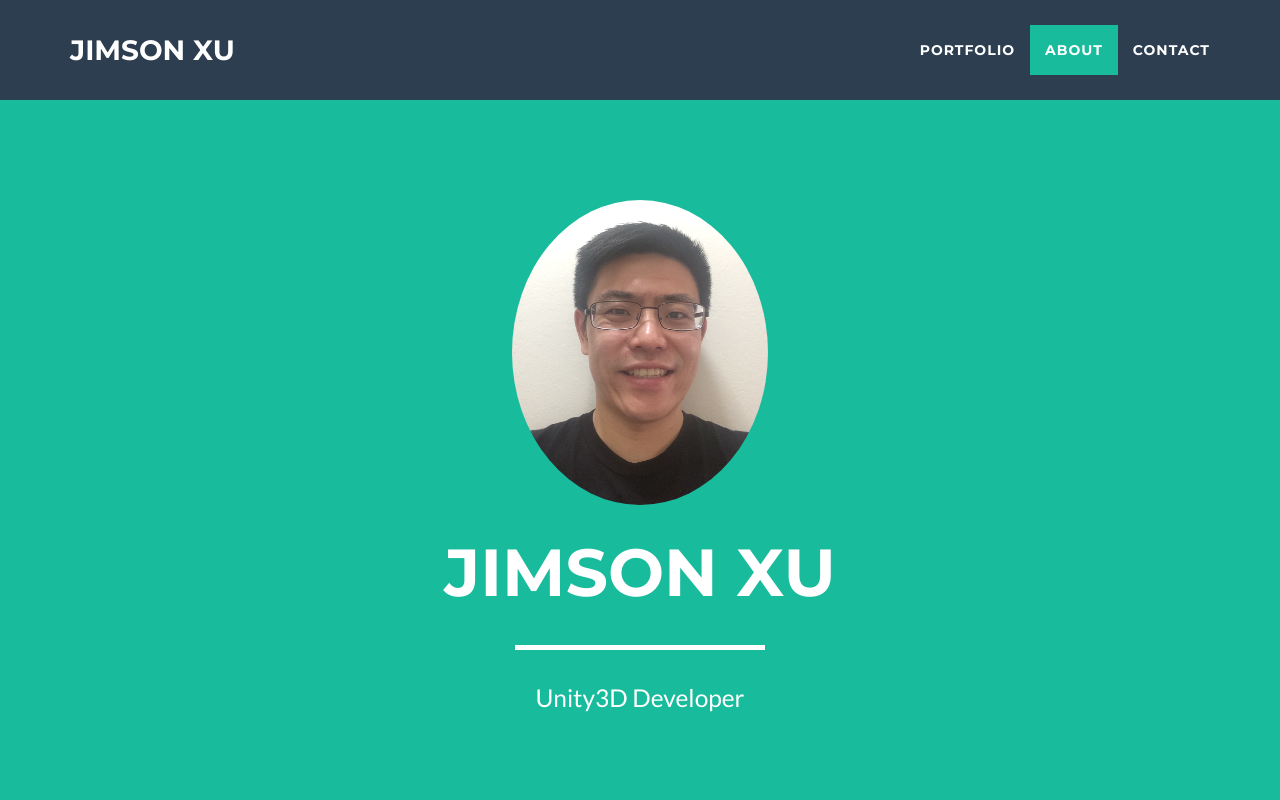
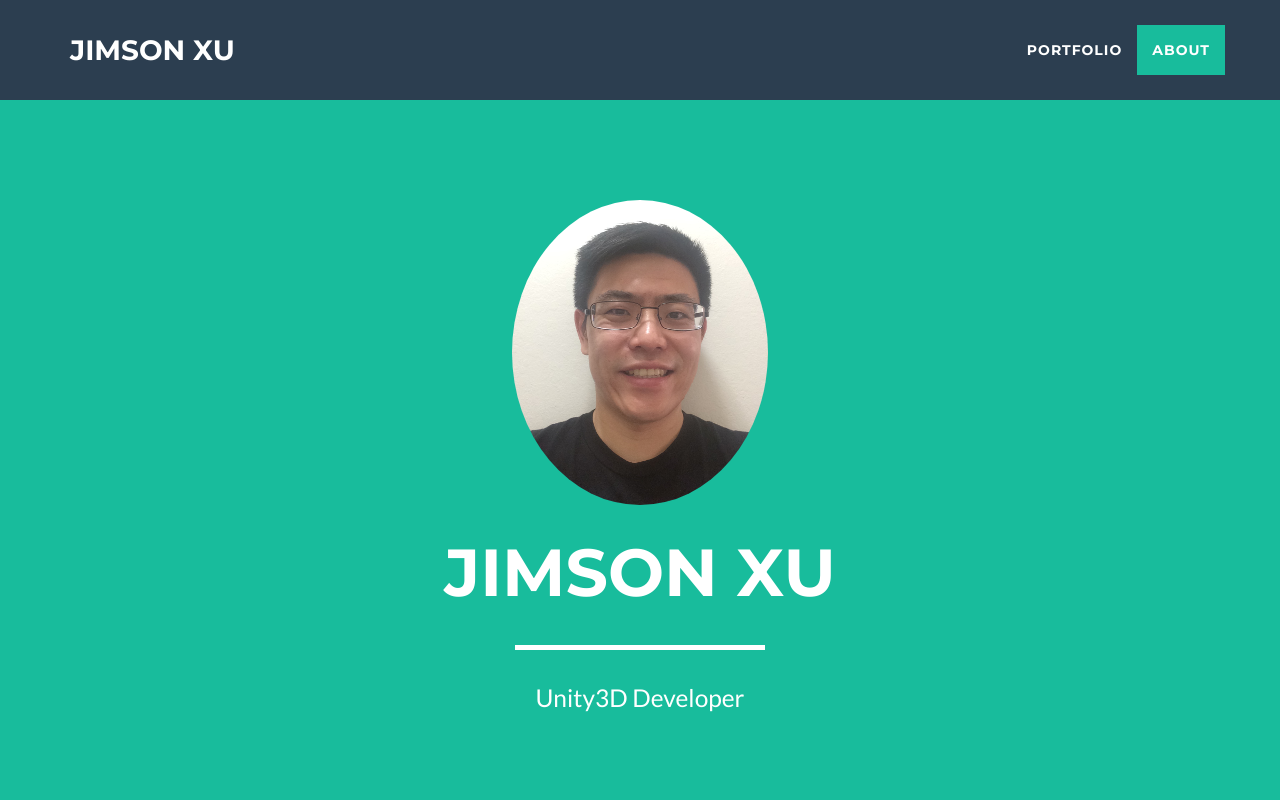
Before and after one commit to jimsonxu/jimsonxu.github.io, a website: page index.html in a window 1280 px wide. Shown: the top 800 px of the page. Drawn offline with nearby package versions, Linux system fonts and the light colour scheme.

Commit message:
Remove contact from navigation bar
We already removed the contact section so there is no where to navigate to.

```diff
--- a/index.html
+++ b/index.html
@@ -55,9 +55,6 @@
                     </li>
                     <li class="page-scroll">
                         <a href="#about">About</a>
-                    </li>
-                    <li class="page-scroll">
-                        <a href="#contact">Contact</a>
                     </li>
                 </ul>
             </div>
```
